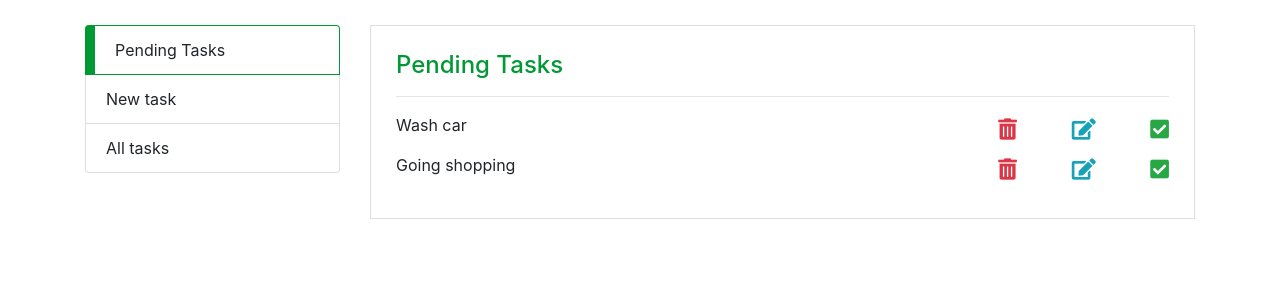
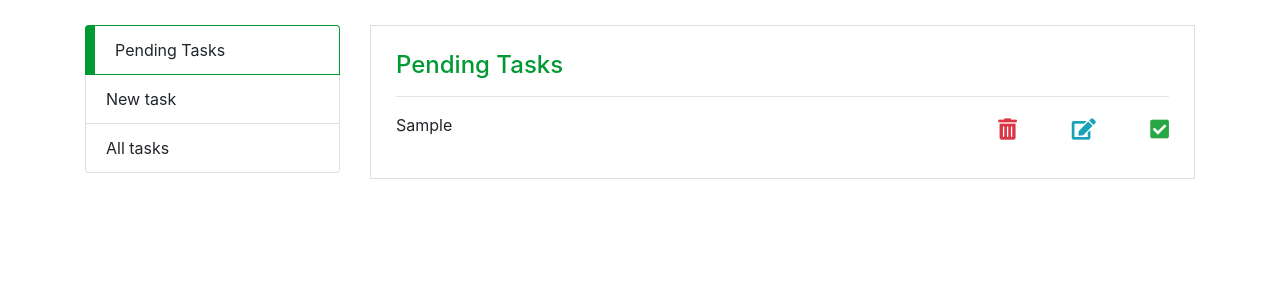
Before and after one commit to GomesCabral/taskList, a PHP site: page / in a window 1280 px wide. Shown: the part 56-356 px from the top of the page. Run offline with PHP 8.4, Linux system fonts and the light colour scheme; data comes from the database, SQL or seed files in the repository; tables that the repository leaves empty or names only in its code hold one stand-in row (values such as "Sample post"); some libraries are stand-ins or nearby versions.

Commit message:
pending tasks

```diff
--- a/app_task/task.service.php
+++ b/app_task/task.service.php
@@ -49,5 +49,12 @@ use FTP\Connection;
             $stmt->bindValue(':id', $this->task->__get('id'));
             return $stmt->execute();
         }
+
+        public function pendinkTasks(){
+            $query = 'SELECT t.id, s.status, t.task FROM tb_tasks AS t LEFT JOIN tb_status AS s ON (t.id_status = s.id) WHERE t.id_status = :id_status';
+		    $stmt = $this->connection->prepare($query);
+		    $stmt->bindValue(':id_status', $this->task->__get('id_status'));
+		    $stmt->execute();
+		    return $stmt->fetchAll(PDO::FETCH_OBJ);
+        }
     }
-?>
--- a/app_task/task_controller.php
+++ b/app_task/task_controller.php
@@ -46,7 +46,12 @@
         $taskService = new TaskService($connection, $task);
 
         if($taskService->update()){
-            header('Location: all_task.php');
+
+            if(isset($_GET['pag']) && $_GET['pag'] == 'index'){
+                header('Location: index.php');
+            }else{
+                header('Location: all_task.php');
+            }
         }
 
     }else if($acao == 'deleteTask'){
@@ -57,7 +62,11 @@
         $taskService = new TaskService($connection, $task);
 
         if($taskService->delete()){
-            header('Location: all_task.php');
+            if(isset($_GET['pag']) && $_GET['pag'] == 'index'){
+                header('Location: index.php');
+            }else{
+                header('Location: all_task.php');
+            }
         }
 
     }else if($acao == 'checkTask'){
@@ -72,6 +81,19 @@
 
         $taskService->checkTask();
 
-        header('Location: all_task.php');
+        if(isset($_GET['pag']) && $_GET['pag'] == 'index'){
+            header('Location: index.php');
+        }else{
+            header('Location: all_task.php');
+        }
+
+    }else if($acao == 'pendinkTasks'){
+        $task = new Task();
+        $task->__set('id_status', 1);
+
+        $connection = new Connection();
+
+        $taskService = new TaskService($connection, $task);
+        $tasks = $taskService->pendinkTasks();
     }
 ?>
--- a/app_task_public/index.php
+++ b/app_task_public/index.php
@@ -1,3 +1,12 @@
+<?php
+	$acao = 'pendinkTasks';
+	require 'task_controller.php';
+
+	// echo '<pre>';
+	// print_r($tasks);
+	// echo '/<pre>';
+?>
+
 <html>
 	<head>
 		<meta charset="utf-8" />
@@ -7,6 +16,67 @@
 		<link rel="stylesheet" href="css/estilo.css">
 		<link rel="stylesheet" href="https://stackpath.bootstrapcdn.com/bootstrap/4.1.3/css/bootstrap.min.css" integrity="sha384-MCw98/SFnGE8fJT3GXwEOngsV7Zt27NXFoaoApmYm81iuXoPkFOJwJ8ERdknLPMO" crossorigin="anonymous">
 		<link rel="stylesheet" href="https://use.fontawesome.com/releases/v5.3.1/css/all.css" integrity="sha384-mzrmE5qonljUremFsqc01SB46JvROS7bZs3IO2EmfFsd15uHvIt+Y8vEf7N7fWAU" crossorigin="anonymous">
+
+
+		<script>
+			function edit(id, txt_task){
+				//CREATE A FORM
+				let form = document.createElement('form');
+				form.action = 'index.php?pag=index&acao=update';
+				form.method = 'POST';
+				form.className = 'row';
+
+				//CREATE INPUT
+				let inputTask = document.createElement('input');
+				inputTask.type = 'text';
+				inputTask.name = 'task';
+				inputTask.className = 'col-9 form-control';
+				inputTask.value = txt_task;
+
+				//SAVE THE TASK ID
+				let inputId = document.createElement('input');
+				inputId.type = 'hidden';
+				inputId.name = 'id';
+				inputId.value = id;
+
+				//CREATE A BUTTON
+				let buttonTask = document.createElement('button');
+				buttonTask.type ='submit';
+				buttonTask.className = 'col-3 btn btn-info';
+				buttonTask.innerHTML = 'Update';
+
+				//INCLUIR INPUTTAKS NO FORM
+				form.appendChild(inputTask);
+
+				//INCLUIR INPUTIDS NO FORM
+				form.appendChild(inputId);
+
+                //APPEND TO FORM
+                form.appendChild(buttonTask);
+
+
+				// console.log(form);
+
+				// SELECT DIV TASK
+				let task = document.getElementById('task_'+id);
+
+				//CLEAN TEXT TO INCLUDE THE FORM
+				task.innerHTML = '';
+
+				//INCLUDE THE FOR TO THE PAGE
+				//insertBefore allows to insert an element in the element already rendered
+				task.insertBefore(form, task[0]);
+			}
+
+			function deleteTask(id){
+				location.href = 'index.php?pag=index&acao=deleteTask&id='+id
+			}
+
+			function checkTask(id){
+				location.href = 'index.php?pag=index&acao=checkTask&id='+id
+			}
+
+		</script>
 	</head>
 
 	<body>
@@ -36,23 +106,21 @@
 								<h4>Pending Tasks</h4>
 								<hr />
 
-								<div class="row mb-3 d-flex align-items-center tarefa">
-									<div class="col-sm-9">Wash car</div>
+								<?php foreach($tasks as $key => $task) { ?>
+									<div class="row mb-3 d-flex align-items-center tarefa">
+									<div class="col-sm-9" id="task_<?= $task->id ?>">
+										<?= $task->task ?>
+									</div>
 									<div class="col-sm-3 mt-2 d-flex justify-content-between">
-										<i class="fas fa-trash-alt fa-lg text-danger"></i>
-										<i class="fas fa-edit fa-lg text-info"></i>
-										<i class="fas fa-check-square fa-lg text-success"></i>
+										<i class="fas fa-trash-alt fa-lg text-danger" onclick="deleteTask(<?= $task->id ?>)"></i>
+
+										<i class="fas fa-edit fa-lg text-info" onClick="edit(<?= $task->id ?>, '<?= $task->task ?>')"></i>
+										<i class="fas fa-check-square fa-lg text-success" onclick="checkTask(<?= $task->id ?>)"></i>
+
 									</div>
 								</div>
+								<?php } ?>
 
-								<div class="row mb-3 d-flex align-items-center tarefa">
-									<div class="col-sm-9">Going shopping</div>
-									<div class="col-sm-3 mt-2 d-flex justify-content-between">
-										<i class="fas fa-trash-alt fa-lg text-danger"></i>
-										<i class="fas fa-edit fa-lg text-info"></i>
-										<i class="fas fa-check-square fa-lg text-success"></i>
-									</div>
-								</div>
 							</div>
 						</div>
 					</div>
```
